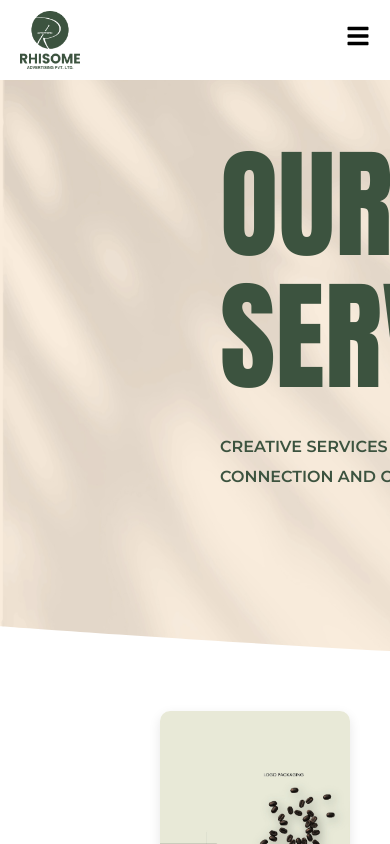
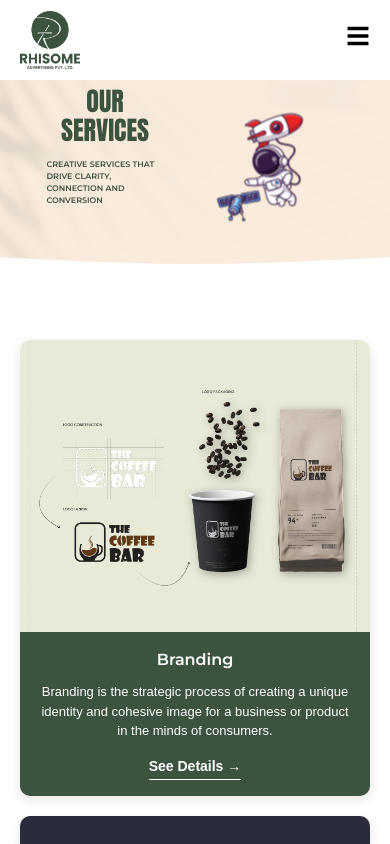
Before and after one commit to Pre626/RhisomeAdvertising, a React (Vite) app: page /servicepage in a window 390 px wide. Built offline with nearby package versions, Linux system fonts and the light colour scheme.

Commit message:
Mobile Responsive Service&Work

```diff
--- a/src/App.css
+++ b/src/App.css
@@ -194,10 +194,11 @@
   .main-heading {
     font-size: 80px;
     line-height: 100px;
-    padding-top: 100px;
+    padding-top: 140px;
   }
 
   .astronaut {
+    padding-top:20px;
     width: 200px;
     transform: translateX(-50%) translateY(80%);
   }
--- a/src/component/AboutPage/About2.css
+++ b/src/component/AboutPage/About2.css
@@ -110,3 +110,62 @@
   .move-right {
     margin-left: auto; /* pushes the mission card to the right */
   }
+
+  /* Mobile Responsive Styling */
+@media (max-width: 768px) {
+  .about-section1 {
+    padding: 60px 20px; /* Reduced padding */
+    text-align: left; /* Center align text on small screens */
+    background-position: center;
+  }
+
+  .about-container {
+    flex-direction: column;
+    gap: 30px;
+    align-items: center; /* Center align items vertically */
+  }
+
+  .about-left {
+    min-width: unset;
+  }
+
+  .about-left h1 {
+    font-size: 36px; /* Smaller font */
+    text-align: left;
+  }
+
+  .about-left p {
+    font-size: 14px;
+    line-height: 24px;
+    text-align: left;
+  }
+
+  .about-right {
+    align-items: center; /* Center the cards */
+  }
+
+  .about-card1 {
+    width: 90%; /* Full width with margin */
+    height: auto; /* Let height adjust naturally */
+    left: 0; /* Remove offset */
+    padding: 1.2rem;
+  }
+
+  .about-card1 h2 {
+    font-size: 28px;
+    justify-content: center;
+  }
+
+  .card-header {
+    text-align: left;
+  }
+
+  .card-icon {
+    width: 40px;
+    height: 40px;
+  }
+
+  .move-right {
+    margin-left: 0;
+  }
+}
--- a/src/component/Founder/Founder.css
+++ b/src/component/Founder/Founder.css
@@ -54,3 +54,50 @@
     color: #495748;
     margin-top: 40px;
   }
+  /* Responsive styles */
+@media (max-width: 768px) {
+  .founder-container {
+    flex-direction: column;
+    gap: 3rem;
+    text-align: center;
+  }
+
+  .founder-text .name {
+    font-size: 48px;
+    line-height: 1.2;
+  }
+
+  .founder-text h2 {
+    font-size: 20px;
+  }
+
+  .founder-text p {
+    font-size: 14px;
+    text-align: left;
+    line-height: 24px;
+    margin-top: 10px;
+  }
+
+  .founder-image img {
+    max-width: 100%;
+    height: auto;
+  }
+}
+
+@media (max-width: 480px) {
+  .founder-section {
+    padding: 2rem 1rem;
+  }
+
+  .founder-text .name {
+    font-size: 36px;
+  }
+
+  .founder-text h2 {
+    font-size: 18px;
+  }
+
+  .founder-text p {
+    font-size: 13px;
+  }
+}
--- a/src/component/Ourwork/Ourwork.css
+++ b/src/component/Ourwork/Ourwork.css
@@ -89,3 +89,70 @@
     50% { transform: translateY(-10px); }
     100% { transform: translateY(0px); }
   }
+  @media (max-width: 768px) {
+    .ourwork-container {
+      margin-top: -60px;
+      display: flex;
+      align-items: center;
+      background-image: url('/aboutimg.svg');
+      background-repeat: no-repeat;
+      background-position: center;
+      background-size: 160%;
+      padding: 40px;
+      height: auto;
+      min-height: 300px;
+    }
+
+    .text-section {
+      margin: 0 auto;
+      text-align: center;
+    }
+
+    .ourwork-heading {
+      font-size: 28px;
+      text-align: left;
+      margin: 0 auto;
+      margin-top: -60px; /* 👈 use this instead of padding-top */
+    }
+
+    .subheading {
+    margin: 10px auto;
+    max-width: 90%;
+    font-size: 8px; /* smaller font helps fit in fewer lines */
+    line-height: 12px;
+    text-align: left; /* optional for alignment */
+    word-wrap: break-word;
+    }
+
+    .image-section {
+      margin: 20px auto 0;
+      text-align: center;
+    }
+
+    .astronaut-img2 {
+      width: 180px;
+    height: 120px;
+    margin: 0 auto;
+    display: block;
+    }
+
+    .emoji-icon {
+      width: 16px;
+      height: 16px;
+    }
+
+    .emoji-icon.left {
+      top: -5px;
+      left: -10px;
+    }
+
+    .emoji-icon.center {
+      top: -10px;
+      left: 60px;
+    }
+
+    .emoji-icon.right {
+      top: 0;
+      left: 120px;
+    }
+  }
--- a/src/component/ServicePage/servicepage.css
+++ b/src/component/ServicePage/servicepage.css
@@ -92,3 +92,45 @@
     50% { transform: translateY(-10px); }
     100% { transform: translateY(0px); }
   }
+  @media (max-width: 768px) {
+    .service-container1 {
+      margin-top: -60px;
+      display: flex;
+      align-items: center;
+      background-image: url('/aboutimg.svg');
+      background-repeat: no-repeat;
+      background-position: center;
+      background-size: 160%;
+      padding: 40px;
+      height: auto;
+      min-height: 300px;
+    }
+
+  .service-heading1 {
+    font-size: 26px;
+    margin: 0 auto;
+    margin-top: -40px; /* 👈 use this instead of padding-top */
+  }
+
+  .subheading2 {
+    margin: 10px auto;
+    max-width: 90%;
+    font-size: 8px; /* smaller font helps fit in fewer lines */
+    line-height: 12px;
+    text-align: left;
+    word-wrap: break-word;
+  }
+
+  .image-section {
+    margin: 0;
+    padding: 0;
+    text-align: center;
+  }
+
+  .astronaut-img3 {
+    width: 180px;
+    height: 120px;
+    margin: 0 auto;
+    display: block;
+  }
+}
--- a/src/component/ServiceProvider/servicesprovider.css
+++ b/src/component/ServiceProvider/servicesprovider.css
@@ -93,3 +93,41 @@
       height: auto;
     }
   }
+  /* ✅ Responsive: Mobile View */
+@media (max-width: 768px) {
+  .services-grid1 {
+    grid-template-columns: 1fr; /* Single column */
+    margin-left: 0;
+    padding: 20px;
+    gap: 20px;
+  }
+
+  .service1 {
+    flex-direction: column; /* Stack image & content */
+    height: auto;
+    max-width: 100%;
+  }
+
+  .service-image1,
+  .service-content1 {
+    width: 100%;
+    height: auto;
+  }
+
+  .service-content1 {
+    padding: 16px;
+    text-align: center;
+  }
+
+  .service-content1 h3 {
+    font-size: 16px;
+  }
+
+  .service-content1 p {
+    font-size: 13px;
+  }
+
+  .see-details1 {
+    margin: 0 auto;
+  }
+}
--- a/src/component/choose/Choose.css
+++ b/src/component/choose/Choose.css
@@ -90,3 +90,88 @@
   line-height: 32px;
   font-family: 'Montserrat', sans-serif;
 }
+/* ✅ Responsive Styles */
+@media (max-width: 1024px) {
+  .why-choose1 {
+    flex-direction: column;
+    align-items: center;
+    padding: 30px 20px;
+  }
+
+  .left-panel {
+    width: 100%;
+  }
+
+  .heading1 {
+    font-size: 48px;
+    text-align: center;
+    margin-left: 0;
+  }
+
+  .feature-list {
+    margin-left: 0;
+    padding: 0 10px;
+  }
+
+  .feature-list li {
+    font-size: 16px;
+  }
+
+  .right-card1 {
+    margin-right: 0;
+    width: 100%;
+    max-width: 400px;
+  }
+}
+
+@media (max-width: 600px) {
+  .heading1 {
+    font-size: 36px;
+  }
+
+  .feature-list li {
+    padding: 15px 10px;
+    border-bottom: 1px solid #ccc;
+    font-size: 18px;
+    cursor: pointer;
+    display: flex;
+    justify-content: space-between;
+    align-items: center;
+    transition: all 0.3s ease;
+    flex-wrap: nowrap; /* ✨ prevents arrow from dropping below */
+  }
+
+
+  .arrow2 {
+    margin-top: 5px;
+  }
+
+  .right-card1 h2 {
+    font-size: 20px;
+  }
+
+  .right-card1 p {
+    font-size: 13px;
+    line-height: 28px;
+  }
+
+  .feature-icon {
+    width: 50px;
+    height: 50px;
+  }
+}
+@media (max-width: 600px) {
+  .feature-list li {
+    font-size: 16px;
+    flex-direction: row; /* ✨ ensures horizontal layout */
+    align-items: center;
+    gap: 10px;
+  }
+
+  .arrow2 {
+    margin-top: 0;
+    margin-left: auto; /* ✨ pushes arrow to far right */
+    padding: 4px 8px;
+    font-size: 14px;
+  }
+}
--- a/src/component/work/work.css
+++ b/src/component/work/work.css
@@ -46,3 +46,35 @@
     height: 200px;
     border-radius: 4px;
   }
+  @media (max-width: 768px) {
+    .gallery-container {
+      padding: 20px;
+      padding-bottom: 60px;
+    }
+
+    .header2 {
+      font-size: 22px;
+      margin-bottom: 20px;
+    }
+
+    .all-btn {
+      font-size: 14px;
+      padding: 8px 16px;
+    }
+
+    .grid2 {
+      grid-template-columns: 1fr;
+      gap: 20px;
+      padding: 0;
+    }
+
+    .card2 img {
+      width: 100%;
+      height: auto;
+    }
+
+    .card2 {
+      padding: 10px;
+      box-shadow: 0 2px 8px rgba(0, 0, 0, 0.1);
+    }
+  }
```
